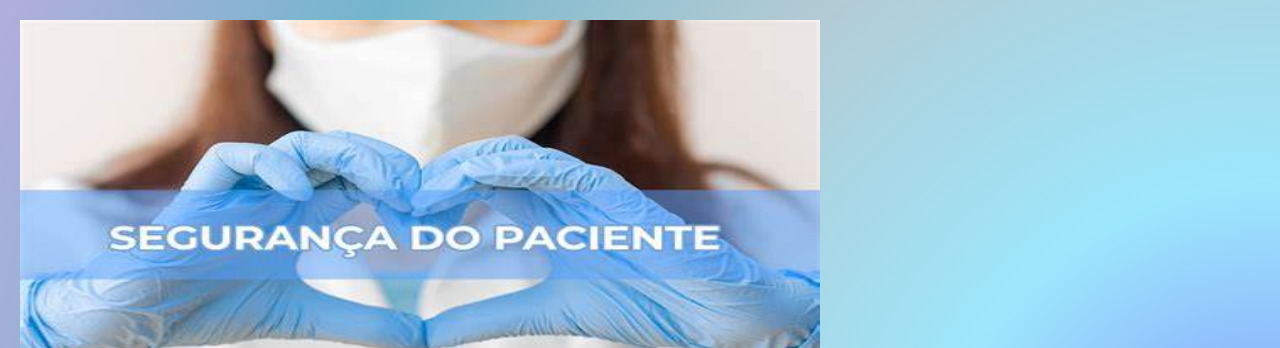
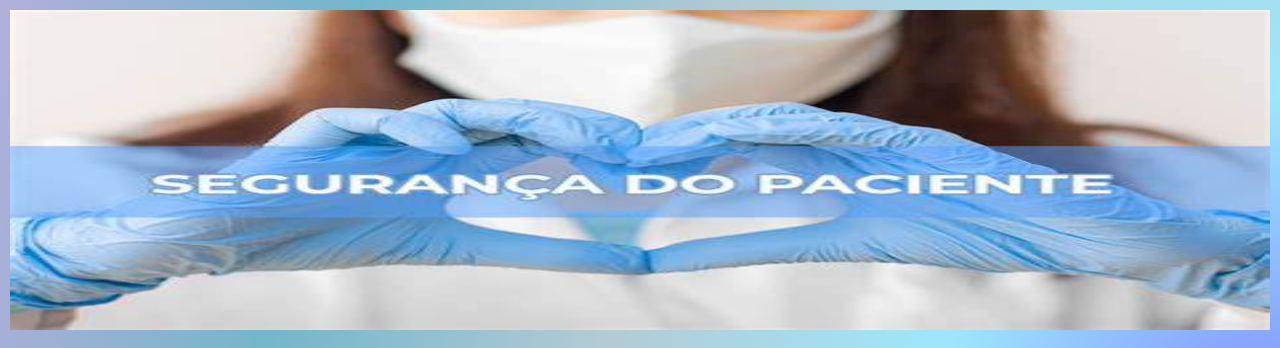
Before and after one commit to gedeao1982/Users-Gedeao-Desktop-divs-, a plain HTML site: page Quem-somos/index.html in a window 1280 px wide. Shown: the top 348 px of the page. Drawn offline with Linux system fonts and the light colour scheme.

Commit message:
Ultima atualização 23-11 17-05

```diff
--- a/Quem-somos/index.html
+++ b/Quem-somos/index.html
@@ -23,9 +23,7 @@
                 Criado por meio do incansável  espirito de sucesso e mantido pela Comunidade de saúde e Tecnologia, o Helth Tech presta assistência médica hospitalar e multiprofissional ao paciente, priorizando o cuidado no atendimento e reafirmando a cada ano o compromisso com as melhores práticas assistenciais.
                 O Hospital nasceu do desejo de oferecer saúde e bem-estar a todos. De fazer parte da formação de novas famílias, de curar e de salvar vidas.
 
-                Com o crescimento da instituição, a estrutura e as equipes aumentaram, mas sempre mantendo o mesmo propósito: ser um lugar de cura, de acolhimento e de história.
-
-                Desde 1947, o Hospital Helth Tech desenvolve uma trajetória construída com base na seriedade, na competência e no respeito às pessoas e aos valores éticos, sempre com o comprometimento e a transparência que garantem a satisfação e o bem-estar dos pacientes e seus familiares.</p>
+             </p>
 
                 <h1>HOSPITAL Helth Tech: CURANDO O PRESENTE, CUIDANDO DO FUTURO!</h1>
 
--- a/Quem-somos/style.css
+++ b/Quem-somos/style.css
@@ -1,5 +1,5 @@
 body {
-    margin: 20px;
+    margin: 10px;
     padding: 0;
 
     background-image: radial-gradient(circle at 99.41% 50%, #818efc 0, #9de7fc 25%, #b3cbd4 50%, #73b6cc 75%, #b3aedb 100%);
@@ -11,8 +11,8 @@ h2{
     color: rgb(7, 32, 7);
 }
 img {
-    width: 800px;
-    height: 400px;
+    width: 100%;
+    height: 320px;
 }
 p{
     font-size: 25px;
```
